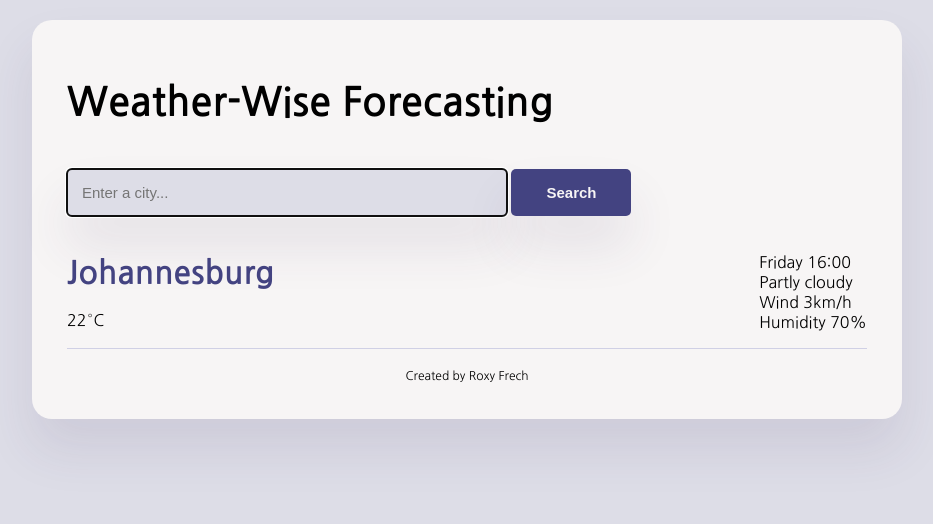
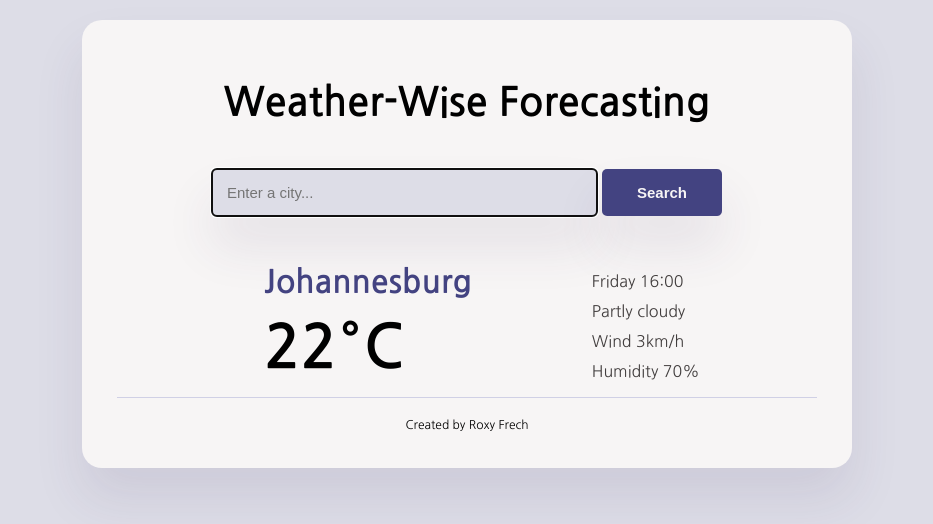
Before and after one commit to RoxBox-dotcom/weather-wise, a plain HTML site: page index.html in a window 1280 px wide. Shown: the whole page, without its empty margins (173-1106 px from the left). Drawn offline with Linux system fonts and the light colour scheme; a web font is replaced by a local one.

Commit message:
Added styling to classes

```diff
--- a/index.html
+++ b/index.html
@@ -7,6 +7,7 @@
     <link rel="preconnect" href="https://fonts.googleapis.com">
 <link rel="preconnect" href="https://fonts.gstatic.com" crossorigin>
 <link href="https://fonts.googleapis.com/css2?family=Nanum+Gothic:wght@400;700&family=Sometype+Mono&display=swap" rel="stylesheet">
+<script src="src/index.js"></script>
     <title>🔮 Weather-Wise Forecasting</title>
   </head>
   <body>
@@ -33,7 +34,7 @@
         </p>
       </div>
       <div>
-        <p>
+        <p class="weather-conditions">
           Friday 16:00
           <br />
           Partly cloudy
--- a/scr/style.css
+++ b/scr/style.css
@@ -5,15 +5,21 @@ body {
 
 .main-heading {
   font-size: 40px;
+  text-align: center;
 }
 
 .main-app {
   background: rgb(247, 245, 245);
-  max-width: 800px;
+  max-width: 700px;
   margin: 20px auto;
   padding: 35px;
   border-radius: 20px;
   box-shadow: 0 30px 50px rgba(65, 50, 100, 0.1);
+}
+
+.search-form {
+  display: flex;
+  justify-content: center;
 }
 
 .search-form-input {
@@ -24,7 +30,7 @@ body {
   padding: 15px;
   width: 55%;
   font-size: 15px;
-  margin: 20px 0;
+  margin: 20px 0 0 0;
 }
 
 .search-form-button {
@@ -33,7 +39,7 @@ body {
   border-radius: 5px;
   box-shadow: 0 30px 50px rgba(65, 50, 100, 0.1);
   padding: 15px;
-  margin: 20px 0;
+  margin: 20px 0 0 5px;
   width: 120px;
   font-size: 15px;
   font-weight: bold;
@@ -42,15 +48,25 @@ body {
 
 main h1 {
   color: #434381;
+  margin: 20px 0 0 0;
 }
 
 .weather-data {
   display: flex;
-  justify-content: space-between;
+  justify-content: center;
+  margin: 30px 0 0 30px;
 }
 
 .current-temperature {
+  font-size: 60px;
+  margin: 20px 0 20px 0;
+  font-weight: bold;
+}
 
+.weather-conditions {
+  line-height: 30px;
+  color: rgb(65, 61, 61);
+  margin: 20px 0 0 120px;
 }
 
 footer {
```
